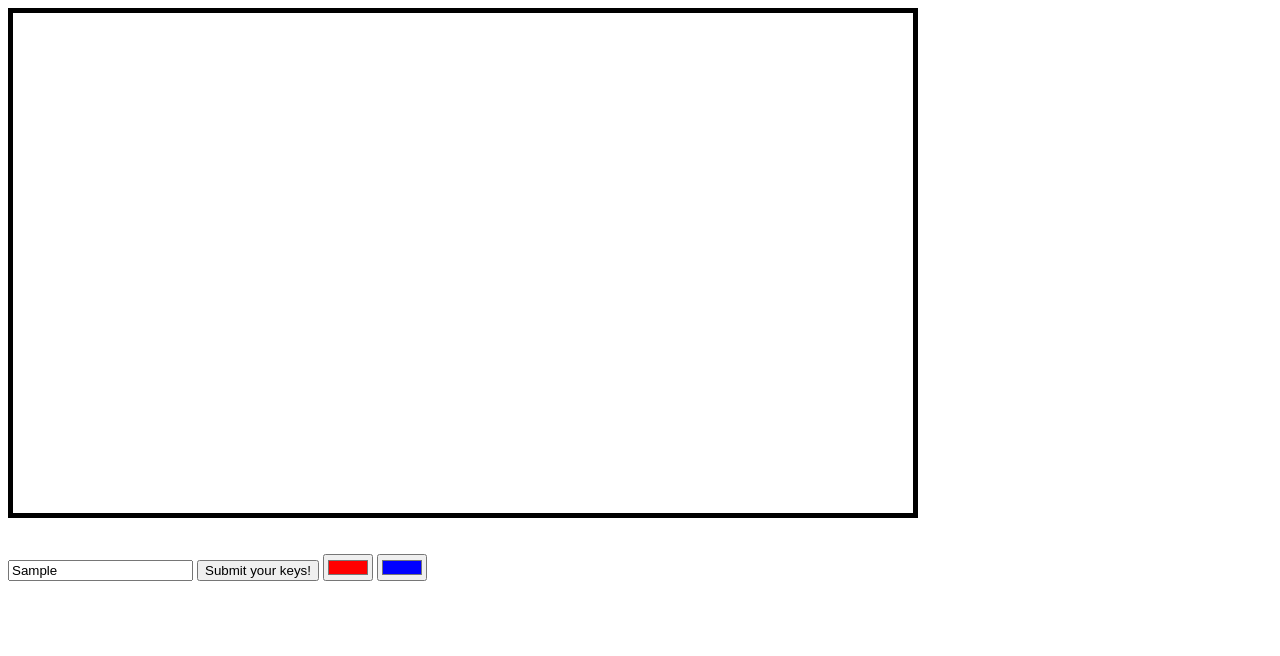
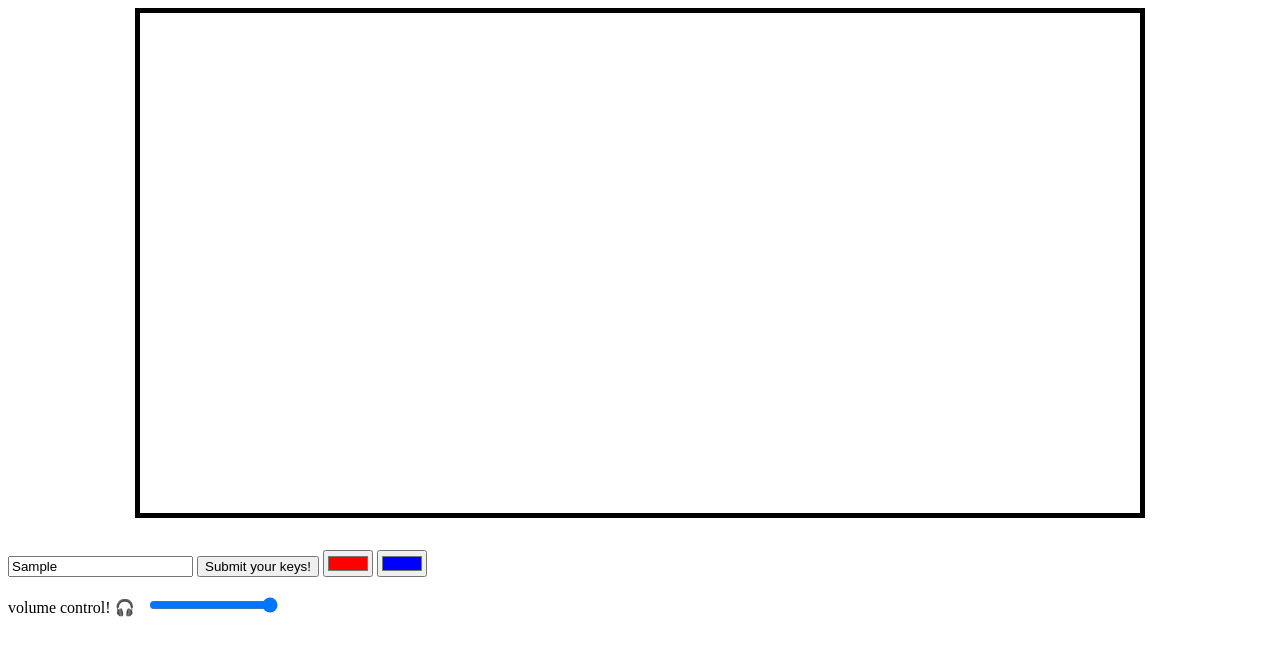
Before and after one commit to shreya-0718/sinusonic, a plain HTML site: page index.html in a window 1280 px wide. Both pictures are taken after typing "Sample" into the empty fields and a click on the button "Submit your keys!". Drawn offline with Linux system fonts and the light colour scheme.

Commit message:
Refactor HTML structure, add volume control slider, and update canvas dimensions + positioning

```diff
--- a/index.html
+++ b/index.html
@@ -7,10 +7,7 @@
 </head>
 <body>
     <div id=”container”>
-        <canvas id="canvas">
-
-
-        </canvas>
+        <canvas id="canvas"> </canvas>
     </div>
 
     <input type="text" id="input">
@@ -18,6 +15,11 @@
 
     <input type="color" id="color1" value="#ff0000">
     <input type="color" id="color2" value="#0000ff">
+    <br>
+    <br>
+
+    <label for="vol-slider" style="margin-right: 8px;">volume control! 🎧</label>
+    <input type="range" min="0" max="100" value="100" id="vol-slider">
 
     <script src="main.js"></script>
 </body>
--- a/main.js
+++ b/main.js
@@ -8,10 +8,6 @@ var reset = false;
 // create web audio api elements
 const audioCtx = new AudioContext();
 const gainNode = audioCtx.createGain();
-
-// color variables
-const colorpicker1 = document.getElementById("color1");
-const colorpicker2 = document.getElementById("color2");
 
 // create Oscillator node
 const oscillator = audioCtx.createOscillator();
@@ -42,12 +38,20 @@ notenames.set("G", 392.00);
 notenames.set("A", 440.00);
 notenames.set("B", 493.88);
 
+// color variables
+const colorpicker1 = document.getElementById("color1");
+const colorpicker2 = document.getElementById("color2");
+
+// volume control variables
+const vol_slider = document.getElementById("vol-slider");
+
 function frequency(pitch) {
     freq = pitch / 10000;
-    gainNode.gain.setValueAtTime(100, audioCtx.currentTime);
+
+    gainNode.gain.setValueAtTime(vol_slider.value, audioCtx.currentTime);
+    setting = setInterval(() => {gainNode.gain.value = vol_slider.value}, 1);
     oscillator.frequency.setValueAtTime(pitch, audioCtx.currentTime);
-    gainNode.gain.setValueAtTime(0, audioCtx.currentTime + (timepernote / 1000) - 0.1);
-
+    setTimeout(() => { clearInterval(setting); gainNode.gain.value = 0; }, ((timepernote) - 30));
 }
 
 function handle() {
@@ -63,7 +67,7 @@ function handle() {
 
     for (i = 0; i < input.value.length; i++) {
         if (!notenames.has(usernote[i])) {
-            alert("Please enter a valid note (C, D, E, F, G, A, B)");
+            alert("Please enter a valid note! (C, D, E, F, G, A, B)");
             return;
         }
 
@@ -73,9 +77,9 @@ function handle() {
     let j = 0;
     repeat = setInterval(() => {
         if (j < noteslist.length) {
-           frequency(noteslist[j]);
-           drawWave();
-        j++
+            frequency(noteslist[j]);
+            drawWave();
+            j++;
         } else {
             clearInterval(repeat)
         }
@@ -104,6 +108,7 @@ function drawWave(){
 }
 
 function line() {
+    amplitude = vol_slider.value; // adjust amplitude based on volume slider
     y = height/2 + (amplitude * Math.sin(x * 2 * Math.PI * freq * (0.5 * length)));
 
     const gradient = ctx.createLinearGradient(0, 0, width, 0);
--- a/style.css
+++ b/style.css
@@ -1,6 +1,12 @@
 #canvas {
    border: 5px solid black;
    height: 500px;
-   width: 900px;
+   width: 1000px;
    margin-bottom: 2em;
+
+   padding-left: 0;
+   padding-right: 0;
+   margin-left: auto;
+   margin-right: auto;
+   display: block;
 }
```
